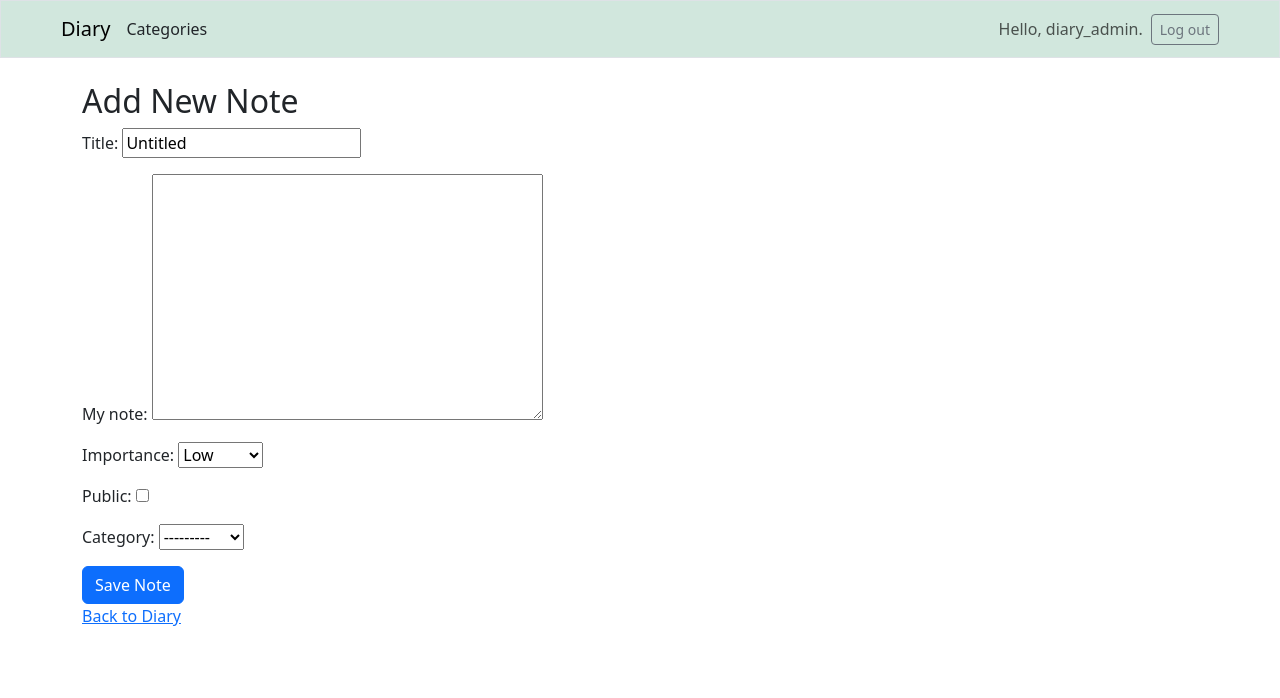
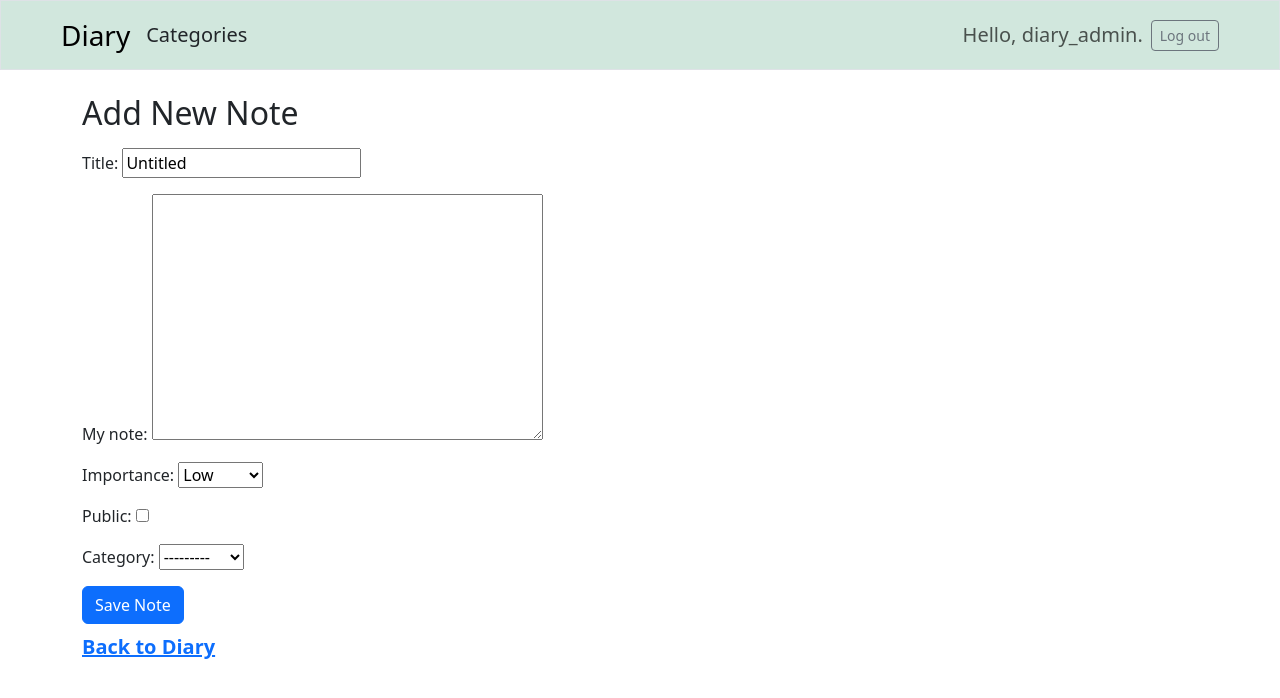
Before and after one commit to jvirkku/Diary, a Django app: page /add_note_extended/ in a window 1280 px wide. Shown: the top 698 px of the page. Run offline with Django 5.2, Linux system fonts and the light colour scheme; a user stored in the database is signed in; data comes from the database, SQL or seed files in the repository; both versions use the stored data as it was after the commit; some libraries are stand-ins or nearby versions.

Commit message:
Further styling of content + fixed indentations in the code.

```diff
--- a/diary/templates/diary/add_note.html
+++ b/diary/templates/diary/add_note.html
@@ -2,13 +2,13 @@
 
 {% block content %}
 
-    <h2>Add New Note for {{ category.category_name }}</h2>
+    <h2 class="mb-3">Add New Note for {{ category.category_name }}</h2>
     <form method="post">
         {% csrf_token %}
         {{ form.as_p }}
-        <button type="submit" class="btn btn-primary">Save Note</button>
+        <button type="submit" class="btn btn-primary mb-2">Save Note</button>
     </form>
 
-    <a href="{% url 'diary:category' category.id %}">Back to {{ category.category_name }}</a>
+    <a href="{% url 'diary:category' category.id %}" class="fs-5 fw-bold">Back to {{ category.category_name }}</a>
 
 {% endblock content %}
--- a/diary/templates/diary/add_note_extended.html
+++ b/diary/templates/diary/add_note_extended.html
@@ -3,14 +3,14 @@
 
 {% block content %}
 
-    <h2>Add New Note</h2>
+    <h2 class="mb-3">Add New Note</h2>
 
     <form method="post">
         {% csrf_token %}
         {{ form.as_p }}
-        <button type="submit" class="btn btn-primary">Save Note</button>
+        <button type="submit" class="btn btn-primary mb-2">Save Note</button>
     </form>
 
-    <a href="{% url 'diary:index' %}">Back to Diary</a>
+    <a href="{% url 'diary:index' %}" class="fs-5 fw-bold">Back to Diary</a>
 
 {% endblock content %}
--- a/diary/templates/diary/base.html
+++ b/diary/templates/diary/base.html
@@ -17,8 +17,8 @@
 <body>
   <nav class="navbar navbar-expand-md navbar-light bg-success-subtle mb-4 border ps-5 pe-5">
     <div class="container-fluid">
-      <a class="navbar-brand" href="{% url 'diary:index' %}">Diary</a>         <!-- app name and then the URL pattern from urls.py with a given name -->
-      <a class="nav-link active" href="{% url 'diary:category_list' %}">Categories</a>
+      <a class="navbar-brand fs-3" href="{% url 'diary:index' %}">Diary</a>         <!-- app name and then the URL pattern from urls.py with a given name -->
+      <a class="nav-link active fs-5" href="{% url 'diary:category_list' %}">Categories</a>
         <button class="navbar-toggler" type="button" data-bs-toggle="collapse" data-bs-target="#navbarCollapse">
           <span class="navbar-toggler-icon"></span>
         </button>
@@ -30,7 +30,7 @@
 
           {% if user.is_authenticated %}
             <li class="nav-item">
-              <span class="navbar-text me-2">Hello, {{ user.username }}.</span>
+              <span class="navbar-text me-2 fs-5">Hello, {{ user.username }}.</span>
             </li>
           {% else %}
             <li class="nav-item">
--- a/diary/templates/diary/note.html
+++ b/diary/templates/diary/note.html
@@ -7,7 +7,7 @@
 
     <div class="card {{ note.category|lower }}-category" style="width: 20rem;">
         <div class="card-body">
-            <h5 class="card-title text-center fs-3">{{ note.title }}</h5>
+            <h5 class="card-title text-center fs-3 fw-semibold">{{ note.title }}</h5>
             <h6 class="card-subtitle mb-2 text-body-secondary text-center pb-3">Category: {{ note.category }}</h6>
             <p class="card-text fs-5">{{ note.my_note }}</p>
             <!-- Additional info about the note -->
```
Also changed, not shown: diary/templates/diary/category.html (+5 -4 lines), diary/templates/diary/category_list.html (+5 -4 lines), diary/templates/diary/edit_category.html (+8 -6 lines), diary/templates/diary/edit_note.html (+8 -6 lines), diary/templates/diary/index.html (+5 -8 lines), db.sqlite3.
